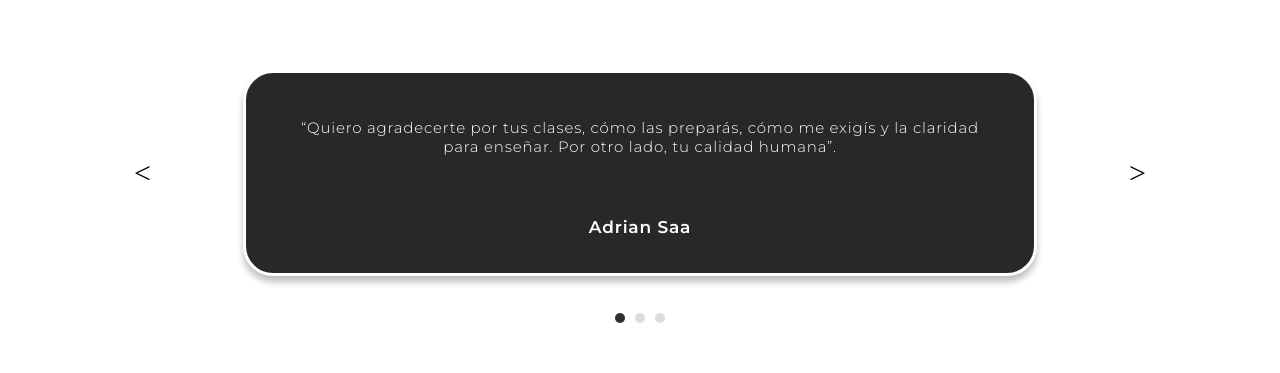
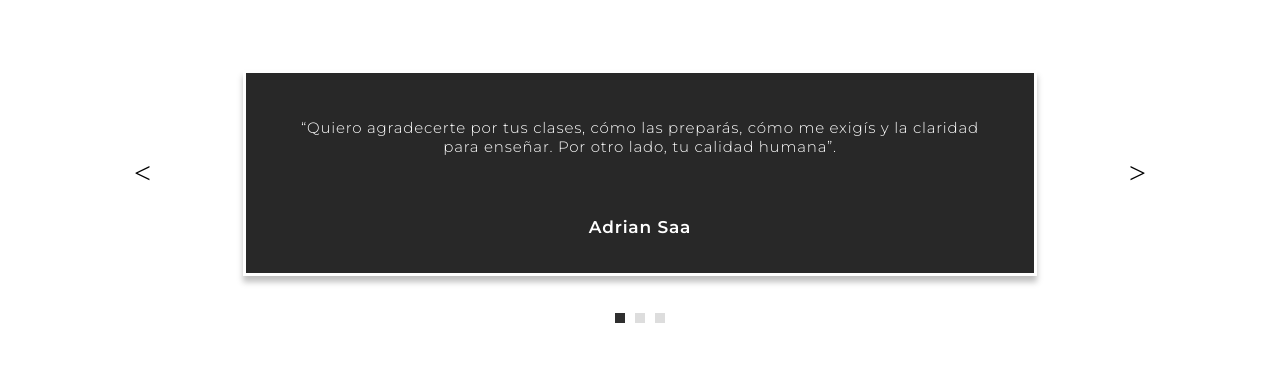
Before and after one commit to TechBayTB/techbayteam, a React (Create React App) app: page / in a window 1280 px wide. Shown: the part 129-502 px from the top of the page. Built offline with nearby package versions, Linux system fonts and the light colour scheme.

Commit message:
Avances - Maxi

```diff
--- a/src/components/Comments/Comments.css
+++ b/src/components/Comments/Comments.css
@@ -22,7 +22,6 @@
         width: 10px;
         height: 10px;
         background-color: #ddd;
-        border-radius: 50%;
         margin: 0 5px;
         cursor: pointer;
     }
--- a/src/components/Comments/components/Message/Message.css
+++ b/src/components/Comments/components/Message/Message.css
@@ -9,7 +9,6 @@
         flex-direction: column;
         justify-content: space-around;
         text-align: center;
-        border-radius: 30px;
         border: 3px solid #FFF;
         background: #282828;
         box-shadow: 0px 6px 6px 0px rgba(0, 0, 0, 0.25);
```
